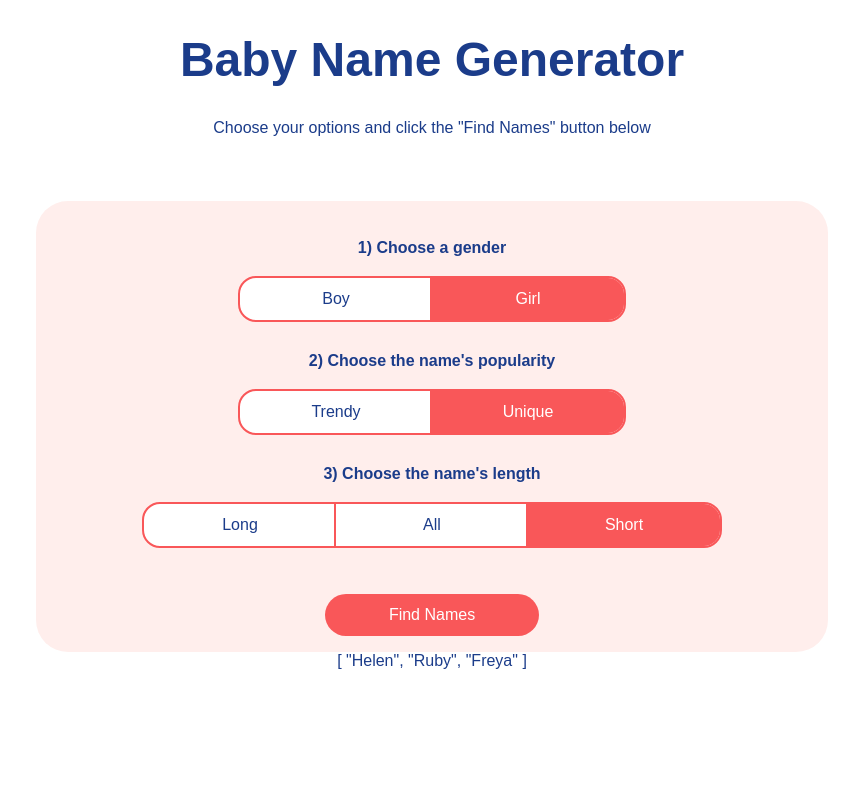
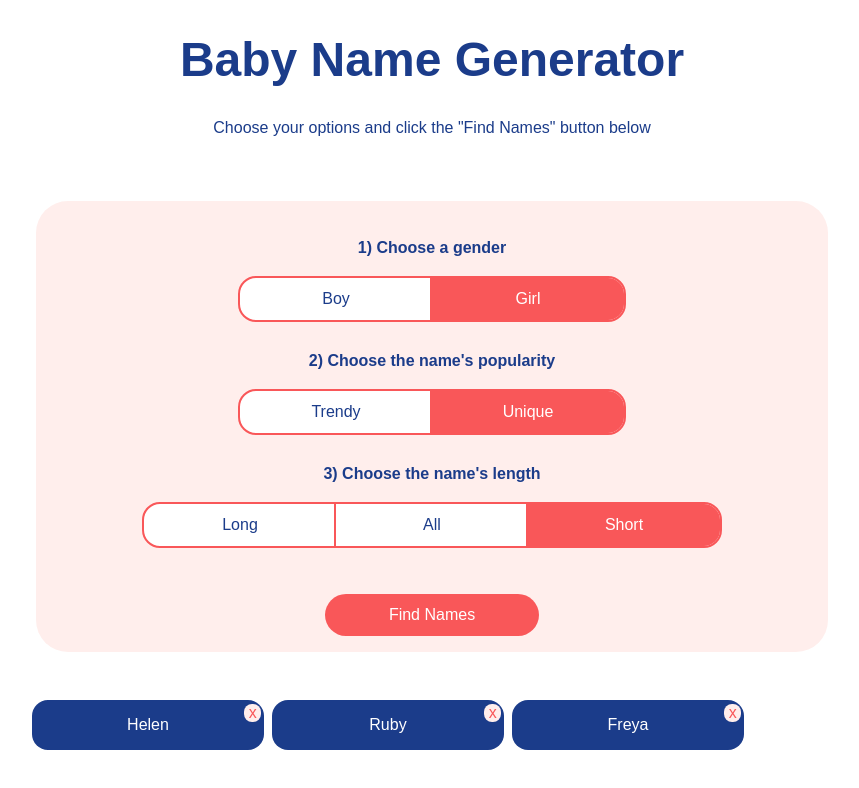
Before and after one commit to CharaD7/baby-name-generator, a Nuxt app: page / in a window 1280 px wide. Both pictures are taken after a click on the button "Find Names". Shown: the top 788 px of the page, without its empty margins (208-1067 px from the left). Built offline with nearby package versions, Linux system fonts and the light colour scheme.

Commit message:
Added loop for names

```diff
--- a/app.vue
+++ b/app.vue
@@ -86,7 +86,13 @@
       </div>
       <button class='primary' @click='computeSelectedNames'>Find Names</button>
     </div>
-    {{ selectedNames }}
+
+    <div class="cards-container">
+      <div v-for='name in selectedNames' :key='name' class='card'>
+        {{ name }}
+        <p>x</p>
+      </div>
+    </div>
   </div>
 </template>
 
@@ -152,4 +158,32 @@
     margin-top: 1rem;
     cursor: pointer;
   }
+
+  .cards-container {
+    display: flex;
+    margin-top: 3rem;
+    flex-wrap: wrap;
+  }
+
+  .card {
+    background-color: rgb(27, 60, 138);
+    width: 25%;
+    color: white;
+    border-radius: 1rem;
+    padding: 1rem;
+    margin-right: 0.5rem;
+    margin-bottom: 1rem;
+    position: relative;
+  }
+
+  .card p {
+    position: absolute;
+    top: -25%;
+    left: 91.5%;
+    padding: 0 0.28rem;
+    cursor: pointer;
+    color: rgb(249, 87, 89);
+    border-radius: 0.5rem;
+    background-color: rgb(255, 238, 236);
+  }
 </style>
```
